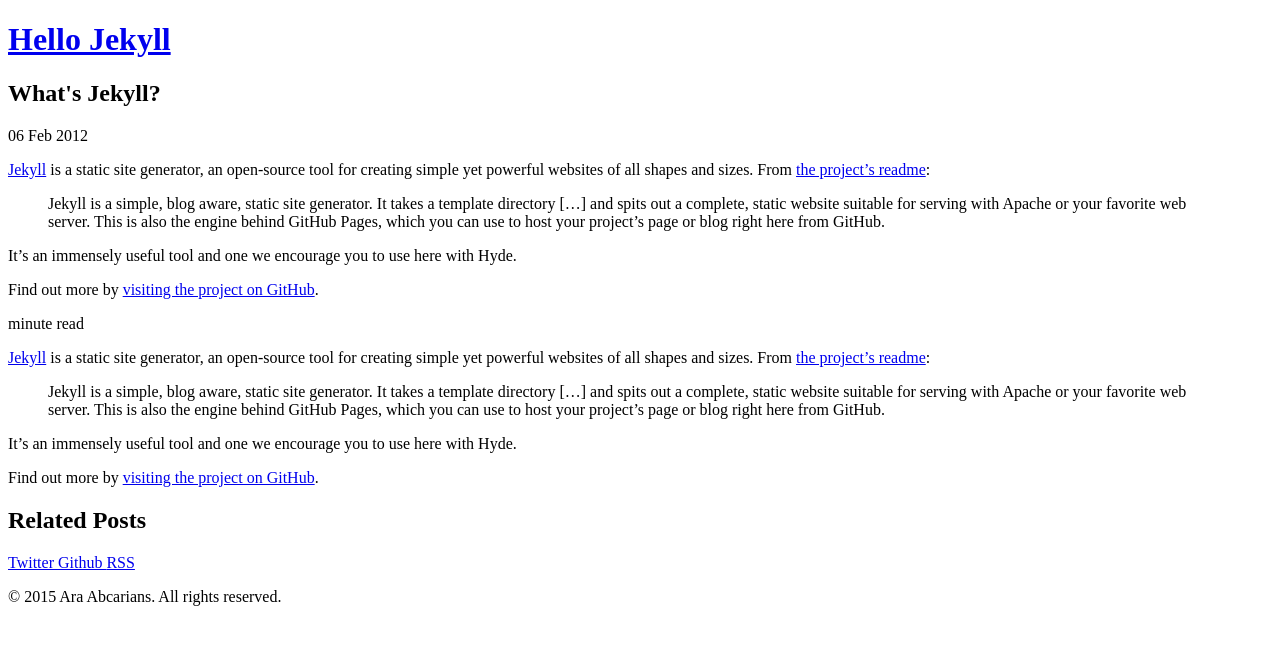
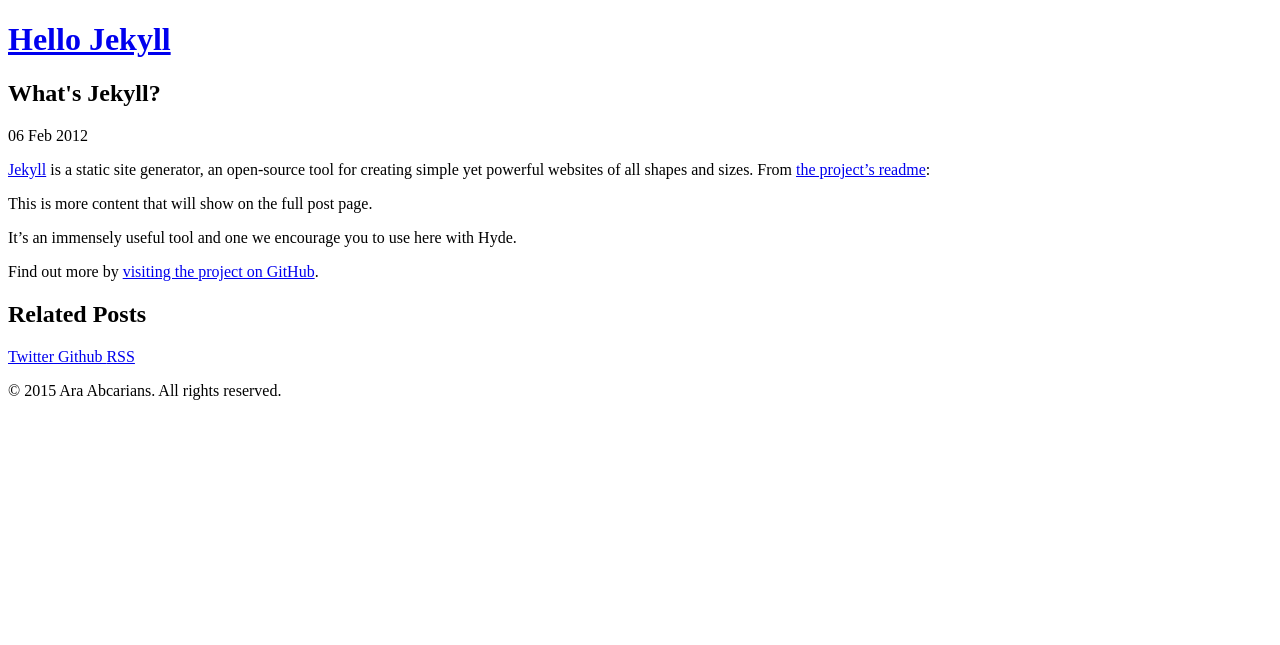
Before and after one commit to ItsMeAra/hello-jekyll, a Jekyll site: the page built from _posts/2012-02-06-whats-jekyll.md, in a window 1280 px wide. Shown: the top 645 px of the page. Built offline with Jekyll 4.4.1, drawn with Linux system fonts in a browser that asks for light colours; Markdown is read by kramdown in place of the engine named in the settings; comment, search, counter and statistics services are not loaded.

Commit message:
Updated layouts, grunt, and config. Various bug fixes.

```diff
--- a/_config.yml
+++ b/_config.yml
@@ -27,6 +27,7 @@
 - "test-infra"
 - "Gemfile"
 - "Gemfile.lock"
+- "public/less"
 keep_files:             ['.git','.svn']
 
 
@@ -37,6 +38,7 @@
 baseurl:                /
 url:                    http://itsmeara.com
 
+# Replace with your social info
 author:
     name:               'Ara Abcarians'
     url:                https://itsmeara.com
@@ -45,7 +47,7 @@
     gplus:              '101183822199340201470'
 
 
-# Analytics
+# Google Analytics
 analytics:
   google:
     # eg. 'UA-123-12'
--- a/_includes/head.html
+++ b/_includes/head.html
@@ -1,6 +1,7 @@
 <head>
     <meta charset="utf-8">
-    <meta name="viewport" content="width=device-width, initial-scale=1.0, maximum-scale=1">
+    <meta http-equiv="X-UA-Compatible" content="IE=edge,chrome=1">
+    <meta name="viewport" content="width=device-width, initial-scale=1, maximum-scale=1">
 
     <!-- Prefetch DNS for external assets (Twitter widgets etc). -->
     <!-- <link rel="dns-prefetch" href="//platform.twitter.com">
--- a/_layouts/default.html
+++ b/_layouts/default.html
@@ -1,8 +1,6 @@
 <!DOCTYPE html>
 <html xmlns="http://www.w3.org/1999/xhtml" xml:lang="en" lang="en-us">
-
     {% include head.html %}
-
     <body class="page  {{ page.page-class }}">
 
         <div class="siteContainer">
--- a/_layouts/post.html
+++ b/_layouts/post.html
@@ -3,13 +3,20 @@
 page-class: page--post
 ---
 
-{% capture time %}{{ content | reading_time }}{% endcapture %}
+
+{% capture words %}
+  {{ page.content | number_of_words | minus: 250 }}
+{% endcapture %}
 
 <article class="post">
     <header class="post-header">
         <h1 class="post-header-title">{{ page.title }}</h1>
         <p class="post-date"><time pubdate="pubdate">{{ page.date | date_to_string }}</time></p>
-        <span class="post-readingTime">{{ time }} minute read</span>
+        <span class="post-readingTime">
+            {% unless words contains "-" %}
+              {{ words | plus: 250 | divided_by: 180 | append: " minute read" }}
+            {% endunless %}
+        </span>
     </header>
 
     <div class="post-entry">
--- a/_posts/2012-02-06-whats-jekyll.md
+++ b/_posts/2012-02-06-whats-jekyll.md
@@ -7,7 +7,7 @@
 
 <!-- more -->
 
-  > Jekyll is a simple, blog aware, static site generator. It takes a template directory [...] and spits out a complete, static website suitable for serving with Apache or your favorite web server. This is also the engine behind GitHub Pages, which you can use to host your project’s page or blog right here from GitHub.
+This is more content that will show on the full post page.
 
 It's an immensely useful tool and one we encourage you to use here with Hyde.
 
--- a/package.json
+++ b/package.json
@@ -3,7 +3,7 @@
   "title": "Hello Jekyll",
   "author": "Ara Abcarians",
   "copyright": "2014",
-  "version": "0.1.0",
+  "version": "0.2.0",
   "devDependencies": {
     "grunt": "*",
     "grunt-contrib-less": "*",
--- a/public/css/master.css
+++ b/public/css/master.css
@@ -281,3 +281,4 @@
 .highlight .il {
   color: #009999;
 }
+/* Literal.Number.Integer.Long */
```
Also changed, not shown: Gruntfile.js (+7 -7 lines), README.md.
